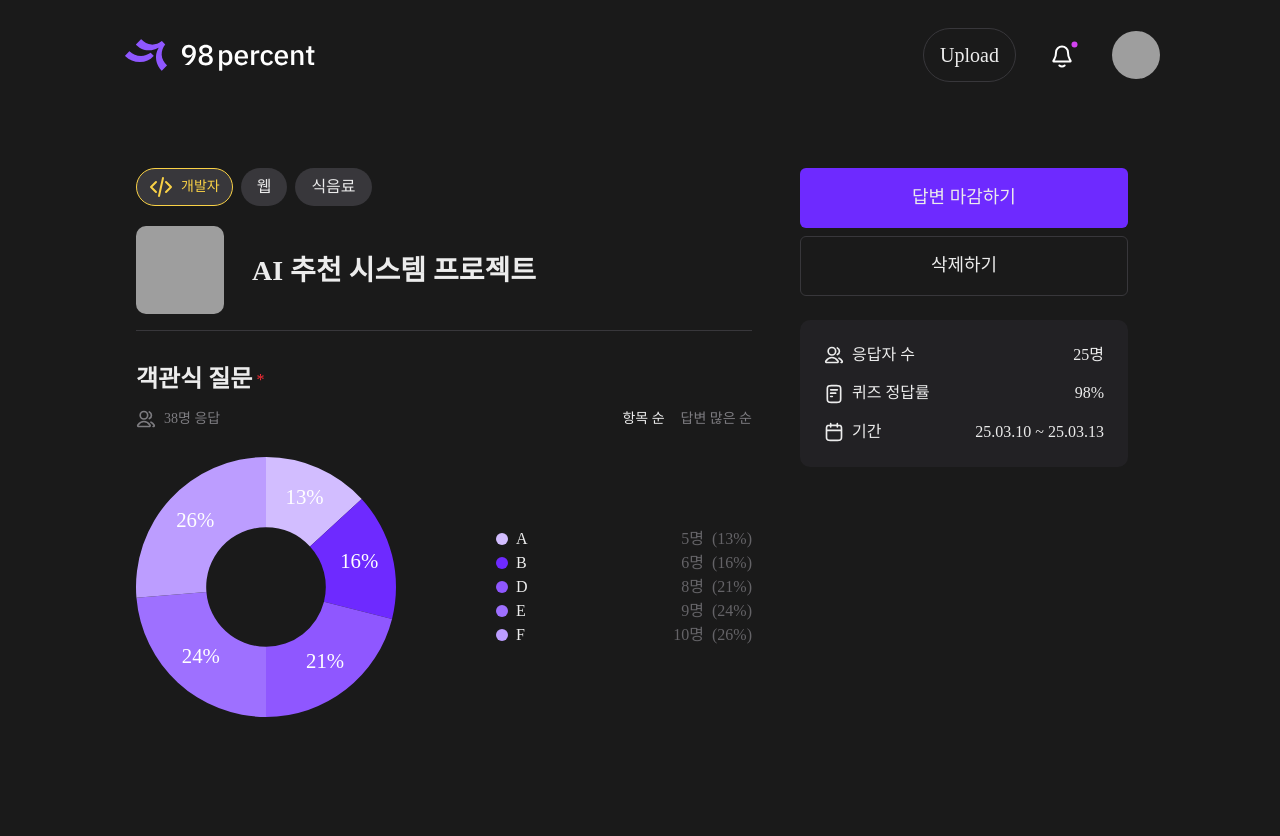
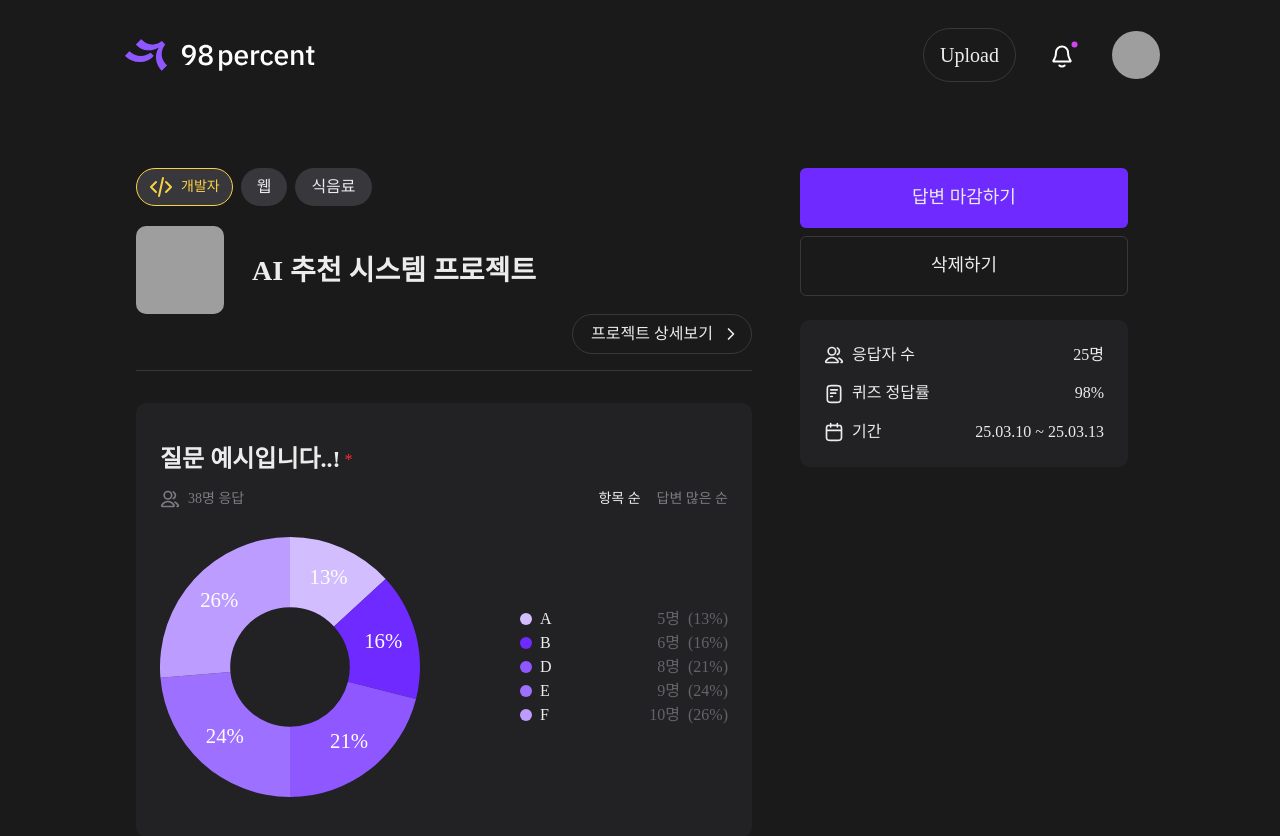
Before and after one commit to dnd-side-project/dnd-12th-8-frontend, a Next.js app: page /statistics/1 in a window 1280 px wide. Shown: the top 836 px of the page. Built offline with nearby package versions, Linux system fonts and the light colour scheme; grey boxes are pictures that could not be loaded.

Commit message:
feat: Expand SmallPostCard components to link detail page

```diff
--- a/src/components/@shared/card/post-card/SmallPostCard.tsx
+++ b/src/components/@shared/card/post-card/SmallPostCard.tsx
@@ -1,4 +1,7 @@
 import Image from 'next/image';
+import Link from 'next/link';
+import { RightIcon } from '@/assets/icons';
+import Button from '@/components/@shared/button/Button';
 import RoleChip from '@/components/@shared/chip/RoleChip';
 import TextChip from '@/components/@shared/chip/TextChip';
 
@@ -9,6 +12,7 @@ interface SmallPostCardProps {
   targetJob: string;
   thumbnailImgUrl: string;
   categoryNames: string[];
+  moveToDetail?: string;
 }
 
 const SmallPostCard = ({
@@ -16,6 +20,7 @@ const SmallPostCard = ({
   targetJob,
   thumbnailImgUrl,
   categoryNames,
+  moveToDetail,
 }: SmallPostCardProps) => {
   return (
     <div className="w-full overflow-hidden border-b border-gray-600 pb-4">
@@ -40,6 +45,21 @@ const SmallPostCard = ({
           <h3 className="line-clamp-2 font-title1 text-gray-50">{title}</h3>
         </div>
       </div>
+
+      {moveToDetail && (
+        <div className="flex justify-end">
+          <Link href={moveToDetail as string}>
+            <Button
+              variant="lined"
+              size="sm"
+              className="h-[40px] w-[180px] gap-2 rounded-full pl-2"
+            >
+              프로젝트 상세보기
+              <RightIcon className="h-5 w-5 text-gray-50" />
+            </Button>
+          </Link>
+        </div>
+      )}
     </div>
   );
 };
--- a/src/components/mypage/SelectStatistics.tsx
+++ b/src/components/mypage/SelectStatistics.tsx
@@ -30,7 +30,7 @@ const SelectStatistics = ({
   const totalCount = processedItems.reduce((acc, item) => acc + item.value, 0);
 
   return (
-    <div>
+    <div className="rounded-[10px] bg-gray-800 px-6 py-10">
       <div className="mb-3 flex items-center gap-1">
         <h3 className="font-title2 text-gray-50">{title}</h3>
         {required && <span className="text-red-500">*</span>}
--- a/src/pages/statistics/[id].tsx
+++ b/src/pages/statistics/[id].tsx
@@ -18,7 +18,7 @@ const sidebarInfo = {
 };
 
 const statisticsData = {
-  title: '객관식 질문',
+  title: '질문 예시입니다..!',
   required: true,
   items: [
     { label: 'A', value: 5 },
@@ -45,7 +45,7 @@ const StatisticsPage = () => {
   };
 
   return (
-    <div className="mx-auto flex flex-col gap-8 p-4 laptop:flex-row pb-55">
+    <div className="mx-auto flex flex-col gap-8 p-4 pb-55 laptop:flex-row">
       <div className="flex-1">
         <div className="mb-8">
           <SmallPostCard
@@ -53,6 +53,7 @@ const StatisticsPage = () => {
             targetJob={statisticsFormHeader.targetJob}
             thumbnailImgUrl={statisticsFormHeader.thumbnailImgUrl}
             categoryNames={statisticsFormHeader.categoryNames}
+            moveToDetail={`/projects/${id}`}
           />
         </div>
         <SelectStatistics {...statisticsData} />
```
